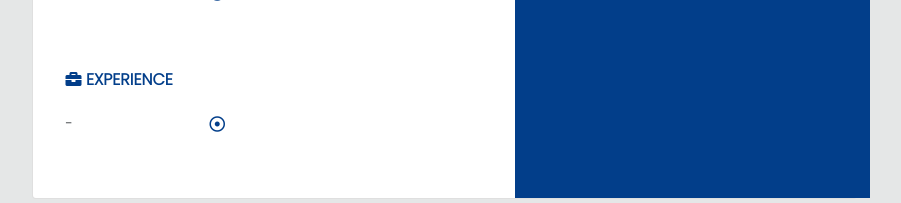
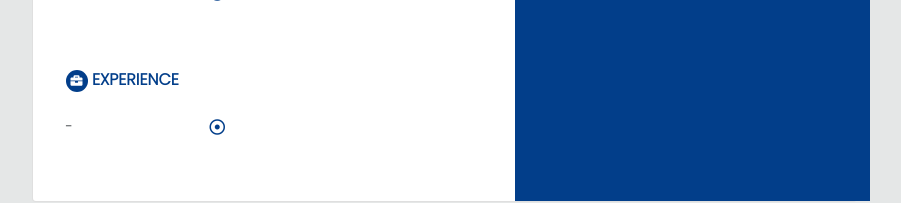
Before and after one commit to tharcissie/cv_builder, a React (Create React App) app: page / in a window 1280 px wide. Both pictures are taken after typing "Sample", "Sample", "name@example.com", "Sample", "Sample", "Sample" into the empty fields and a click on the button "BUILD YOUR CV". Shown: the part 436-639 px from the top of the page, without its empty margins (196-1097 px from the left). Built offline with nearby package versions, Linux system fonts and the light colour scheme.

Commit message:
Update style.css

```diff
--- a/src/components/css/style.css
+++ b/src/components/css/style.css
@@ -1,4 +1,4 @@
-.fa-user-graduate{
+.fa-user-graduate, .fa-briefcase{
     padding: 5px;
     border-radius: 50%;
     background-color: #023E8A;
```
